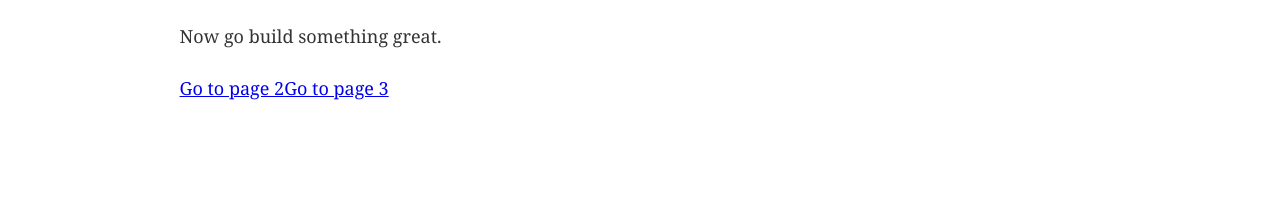
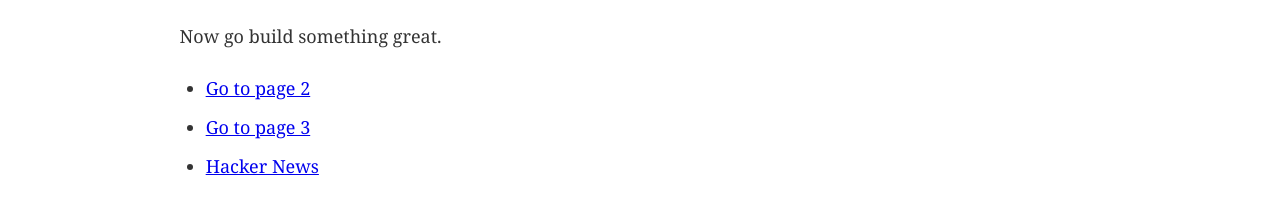
Before and after one commit to pachory/gatsbyjs-sample, a Gatsby site: page / in a window 1280 px wide. Shown: the part 223-436 px from the top of the page. Built offline with nearby package versions, Linux system fonts and the light colour scheme; Gatsby itself is replaced by a stand-in of ours.

Commit message:
トップページに Hacker News 一覧ページのリンク作成

```diff
--- a/src/pages/data.js
+++ b/src/pages/data.js
@@ -19,6 +19,8 @@ const Data = props => {
           </Link>
         )
       })}
+
+      <Link to="/">Go back to the homepage</Link>
     </Layout>
   )
 }
--- a/src/pages/index.js
+++ b/src/pages/index.js
@@ -1,6 +1,5 @@
 import React from 'react'
 import { Link } from 'gatsby'
-
 import Layout from '../components/layout'
 
 const IndexPage = () => (
@@ -8,8 +7,12 @@ const IndexPage = () => (
     <h1>Hi people</h1>
     <p>Welcome to your new Gatsby site.</p>
     <p>Now go build something great.</p>
-    <Link to="/page-2/">Go to page 2</Link>
-    <Link to="/page-3/">Go to page 3</Link>
+
+    <ul>
+      <li><Link to='/page-2/'>Go to page 2</Link></li>
+      <li><Link to='/page-3/'>Go to page 3</Link></li>
+      <li><Link to='/data/'>Hacker News</Link></li>
+    </ul>
   </Layout>
 )
 
```
